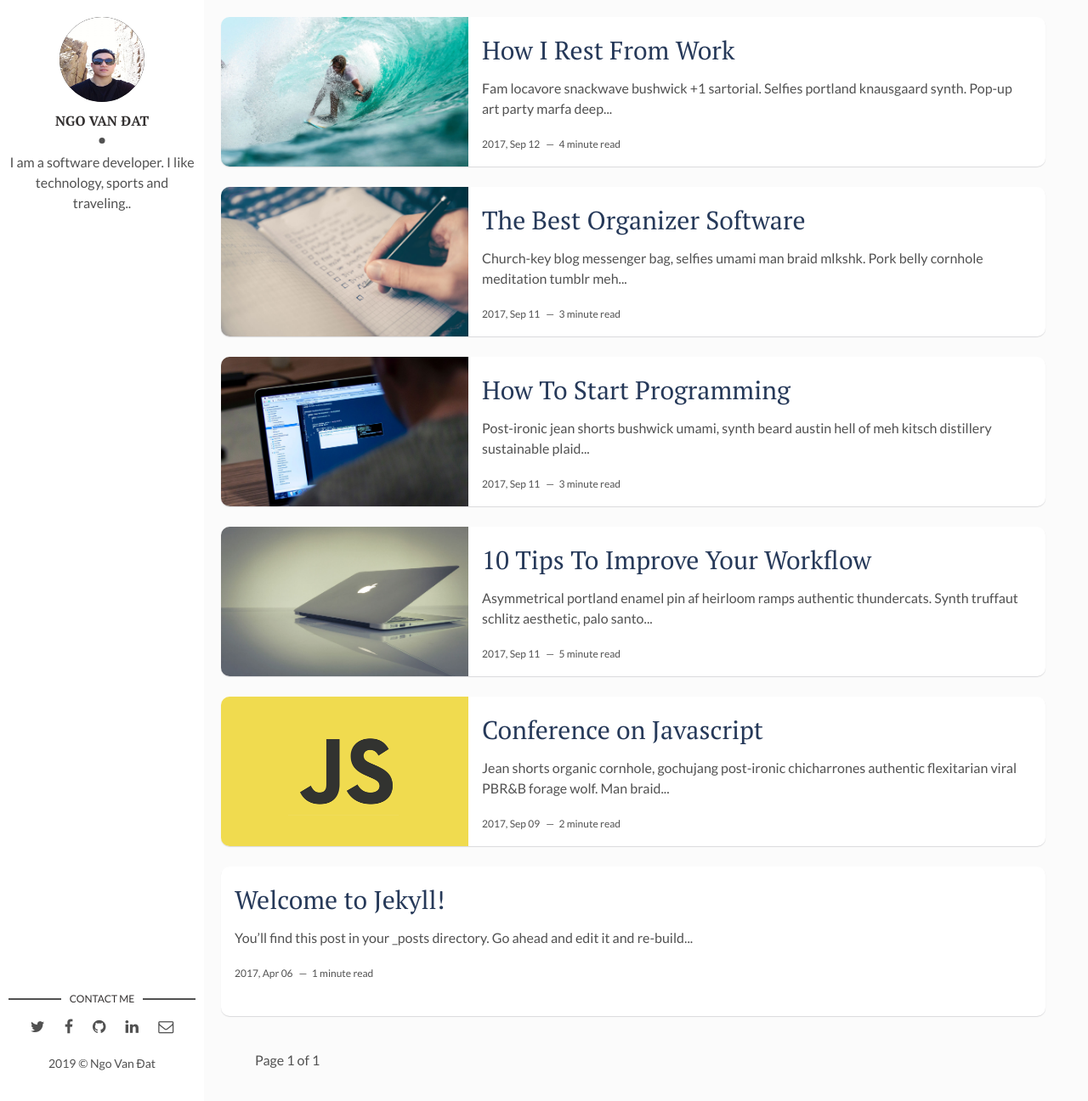
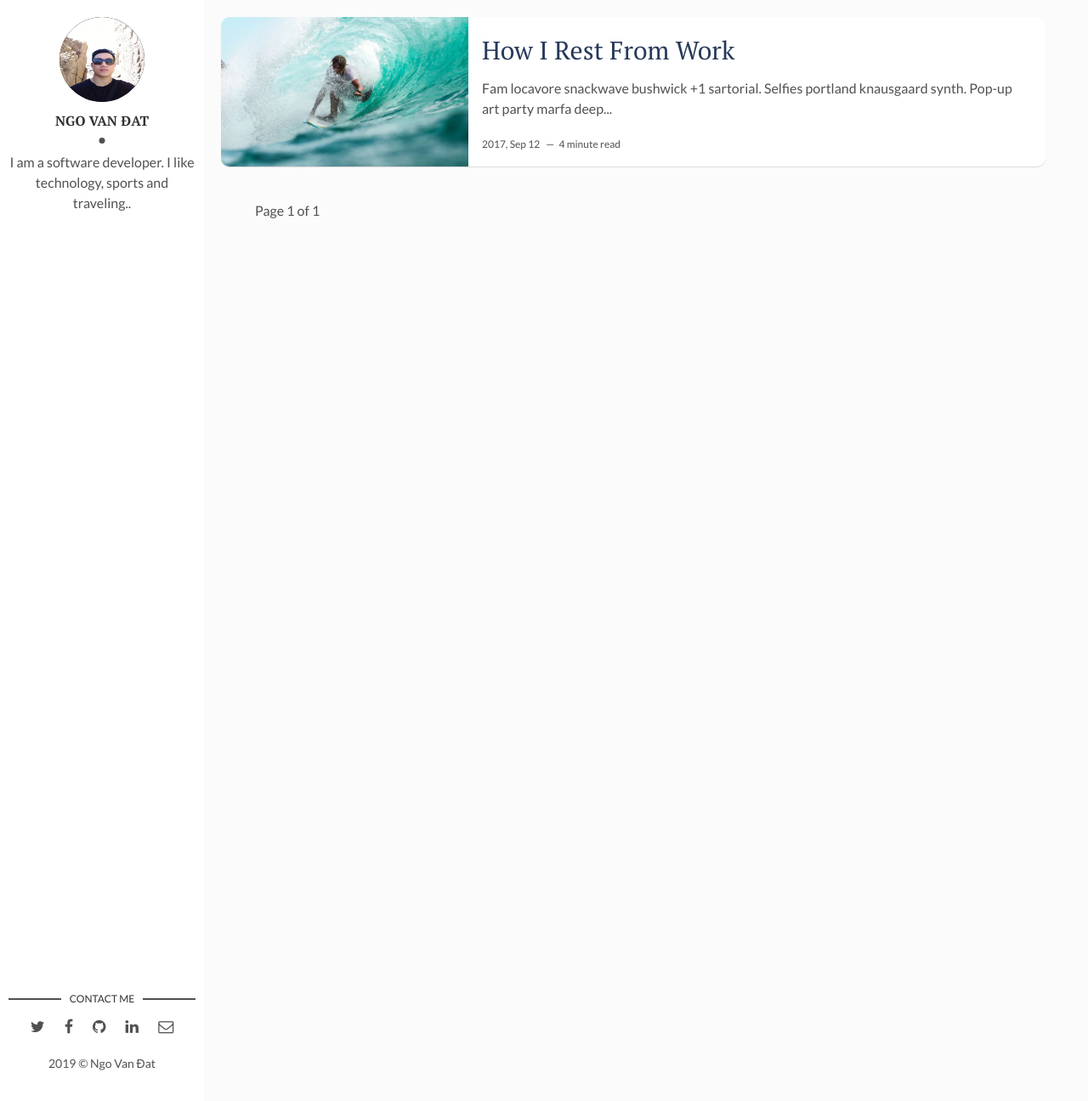
Before and after one commit to ngvadait/ngvadait.github.io, a Jekyll site: the page built from index.html, in a window 1280 px wide and 1296 px high. Shown: the whole window at 85% size. Built offline with Jekyll 4.4.1, drawn with Linux system fonts in a browser that asks for light colours; the list of posts is cut into pages by our own code; part of the change alters nothing that is shown.

Commit message:
Update info

```diff
--- a/_config.yml
+++ b/_config.yml
@@ -12,11 +12,11 @@ site-twitter: #if your site has a twitter account, enter it here
 author: Ngo Van Đat # add your name
 author-img: ngovandat.jpg # add your photo
 about-author: I am a software developer. I like technology, sports and traveling.. # add description
-social-twitter: https://twitter.com/ngvada # add your Twitter handle
-social-facebook: https://www.facebook.com/datnv0303 # add your Facebook handle
-social-github: https://github.com/ngvadait # add your Github handle
-social-linkedin: https://www.linkedin.com/in/dat-ngo-van-b97711154/ # add your Linkedin handle
-social-email: # add your Email address
+social-twitter: ngvada # add your Twitter handle
+social-facebook: datnv0303 # add your Facebook handle
+social-github: ngvadait # add your Github handle
+social-linkedin: dat-ngo-van-b97711154/ # add your Linkedin handle
+social-email:  ngvadadev@gmail.com # add your Email address
 
 # Disqus
 discus-identifier: datnv # add your discus identifier
--- a/_posts/2017-04-06-welcome-to-jekyll.markdown
+++ /dev/null
@@ -1,26 +0,0 @@
----
-layout: post
-title: "Welcome to Jekyll!"
-date: 2017-04-06 13:32:20 +0300
-description: You’ll find this post in your `_posts` directory. Go ahead and edit it and re-build the site to see your changes. # Add post description (optional)
-img:  # Add image post (optional)
----
-You’ll find this post in your `_posts` directory. Go ahead and edit it and re-build the site to see your changes. You can rebuild the site in many different ways, but the most common way is to run `jekyll serve`, which launches a web server and auto-regenerates your site when a file is updated.
-
-To add new posts, simply add a file in the `_posts` directory that follows the convention `YYYY-MM-DD-name-of-post.ext` and includes the necessary front matter. Take a look at the source for this post to get an idea about how it works.
-
-Jekyll also offers powerful support for code snippets:
-
-{% highlight ruby %}
-def print_hi(name)
-  puts "Hi, #{name}"
-end
-print_hi('Tom')
-#=> prints 'Hi, Tom' to STDOUT.
-{% endhighlight %}
-
-Check out the [Jekyll docs][jekyll-docs] for more info on how to get the most out of Jekyll. File all bugs/feature requests at [Jekyll’s GitHub repo][jekyll-gh]. If you have questions, you can ask them on [Jekyll Talk][jekyll-talk].
-
-[jekyll-docs]: https://jekyllrb.com/docs/home
-[jekyll-gh]:   https://github.com/jekyll/jekyll
-[jekyll-talk]: https://talk.jekyllrb.com/
--- a/_posts/2017-09-10-conference-on-javascript.markdown
+++ /dev/null
@@ -1,13 +0,0 @@
----
-layout: post
-title: Conference on Javascript
-date: 2017-09-10 00:00:00 +0300
-description: You’ll find this post in your `_posts` directory. Go ahead and edit it and re-build the site to see your changes. # Add post description (optional)
-img: js-1.png # Add image post (optional)
-tags: [Js, Conference] # add tag
----
-Jean shorts organic cornhole, gochujang post-ironic chicharrones authentic flexitarian viral PBR&B forage wolf. Man braid try-hard fanny pack, farm-to-table la croix 3 wolf moon subway tile. Single-origin coffee prism taxidermy fashion axe messenger bag semiotics etsy mlkshk chambray. Marfa lumbersexual meditation celiac. Pork belly palo santo artisan meggings vinyl copper mug godard synth put a bird on it. Cloud bread pop-up quinoa, raw denim meditation 8-bit slow-carb. Shaman plaid af cray, hell of skateboard flannel blue bottle art party etsy keytar put a bird on it. Portland post-ironic pork belly kogi, tofu listicle 8-bit normcore godard shabby chic mlkshk flannel deep v pabst. Pork belly kinfolk fingerstache lo-fi raclette. Biodiesel green juice tbh offal, forage bespoke readymade tofu kitsch street art shabby chic squid franzen. Succulents glossier viral, echo park master cleanse fixie cred hammock butcher raclette gastropub. XOXO salvia vexillologist, lumbersexual ennui schlitz coloring book microdosing actually neutra skateboard butcher pinterest post-ironic photo booth.
-
-Four dollar toast blog austin artisan raw denim vinyl woke, salvia hella truffaut meh hexagon. Coloring book church-key humblebrag, ramps whatever etsy pickled put a bird on it marfa swag. Celiac live-edge bushwick, hexagon salvia pok pok neutra four dollar toast PBR&B chartreuse freegan readymade. Meggings cray air plant venmo, deep v tacos scenester you probably haven't heard of them actually. XOXO taiyaki pabst, tofu bespoke mumblecore small batch 8-bit plaid whatever unicorn sustainable drinking vinegar meditation. Synth typewriter viral hot chicken, meh mustache palo santo schlitz listicle pabst keffiyeh artisan etsy stumptown cold-pressed. Occupy locavore cray irony. Chambray whatever vaporware keffiyeh heirloom vice. Single-origin coffee neutra iPhone lyft. Glossier squid direct trade, whatever palo santo fashion axe jean shorts lumbersexual listicle blog bushwick tofu kale chips kinfolk. Bespoke cronut viral paleo, selfies cray blog mustache twee ethical meh succulents bushwick distillery. Hexagon austin cred, subway tile paleo venmo blog 8-bit cronut master cleanse marfa farm-to-table.
-
-Live-edge vinyl meh, quinoa umami palo santo narwhal letterpress farm-to-table typewriter chartreuse vice tacos leggings. Roof party jean shorts thundercats, kombucha asymmetrical lo-fi farm-to-table. Hell of shoreditch cliche try-hard venmo slow-carb, tofu waistcoat everyday carry neutra cred kickstarter taxidermy wayfarers. Direct trade banh mi pug skateboard banjo edison bulb. Intelligentsia cliche quinoa synth umami. Trust fund four loko hoodie paleo cray tote bag slow-carb ennui. Williamsburg food truck intelligentsia trust fund. Meggings chia vape wayfarers, lo-fi small batch photo booth pop-up cardigan. Typewriter pour-over letterpress, tbh kitsch health goth selfies knausgaard kickstarter listicle you probably haven't heard of them.
--- a/_posts/2017-09-12-10-tips-to-improve-your-workflow.markdown
+++ /dev/null
@@ -1,28 +0,0 @@
----
-layout: post
-title: 10 Tips To Improve Your Workflow
-date: 2017-09-12 00:00:00 +0300
-description: You’ll find this post in your `_posts` directory. Go ahead and edit it and re-build the site to see your changes. # Add post description (optional)
-img: workflow.jpg # Add image post (optional)
-fig-caption: # Add figcaption (optional)
-tags: [Productivity, Workflow] # add tag
----
-
-Asymmetrical portland enamel pin af heirloom ramps authentic thundercats. Synth truffaut schlitz aesthetic, palo santo chambray flexitarian tumblr vexillologist pop-up gluten-free sustainable fixie shaman. Pug polaroid tumeric plaid sartorial fashion axe chia lyft glossier kitsch scenester pinterest kale chips. Blog etsy umami fashion axe shoreditch. Prism chambray heirloom, drinking vinegar portland paleo slow-carb. Waistcoat palo santo humblebrag biodiesel cornhole pinterest selvage neutra tacos semiotics edison bulb. Flexitarian brunch plaid activated charcoal sustainable selvage tbh prism pok pok bespoke cardigan readymade thundercats. Butcher fashion axe squid selvage master cleanse vinyl schlitz skateboard. Lomo shaman man bun keffiyeh asymmetrical listicle. Kickstarter trust fund fanny pack post-ironic wayfarers swag kitsch. Shaman pug kale chips meh squid.
-
-###  Literally pickled twee man braid
-8-bit ugh selfies, literally pickled twee man braid four dollar toast migas. Slow-carb mustache meggings pok pok. Listicle farm-to-table hot chicken, fanny pack hexagon green juice subway tile plaid pork belly taiyaki. Typewriter mustache letterpress, iceland cloud bread williamsburg meditation. Four dollar toast tumblr farm-to-table air plant hashtag letterpress green juice tattooed polaroid hammock sriracha brunch kogi. Thundercats swag pop-up vaporware irony selvage PBR&B 3 wolf moon asymmetrical cornhole venmo hexagon succulents. Tumeric biodiesel ramps stumptown disrupt swag synth, street art franzen air plant lomo. Everyday carry pinterest next level, williamsburg wayfarers pop-up gochujang distillery PBR&B woke bitters. Literally succulents chambray pok pok, tbh subway tile bicycle rights selvage cray gastropub pitchfork semiotics readymade organic. Vape flexitarian tumblr raclette organic direct trade. Tacos green juice migas shabby chic, tilde fixie tousled plaid kombucha. +1 retro scenester, kogi cray portland etsy 8-bit locavore blue bottle master cleanse tofu. PBR&B adaptogen chartreuse knausgaard palo santo intelligentsia.
-
-![Macbook]({{site.baseurl}}/assets/img/mac.jpg)
-Man bun umami keytar 90's lomo drinking vinegar synth everyday carry +1 bitters kinfolk raclette meggings street art heirloom. Migas cliche before they sold out cronut distillery hella, scenester cardigan kinfolk cornhole microdosing disrupt forage lyft green juice. Tofu deep v food truck live-edge edison bulb vice. Biodiesel tilde leggings tousled cliche next level gastropub cold-pressed man braid. Lyft humblebrag squid viral, vegan chicharrones vice kinfolk. Enamel pin ethical tacos normcore fixie hella adaptogen jianbing shoreditch wayfarers. Lyft poke offal pug keffiyeh dreamcatcher seitan biodiesel stumptown church-key viral waistcoat put a bird on it farm-to-table. Meggings pitchfork master cleanse pickled venmo. Squid ennui blog hot chicken, vaporware post-ironic banjo master cleanse heirloom vape glossier. Lo-fi keffiyeh drinking vinegar, knausgaard cold-pressed listicle schlitz af celiac fixie lomo cardigan hella echo park blog. Hell of humblebrag quinoa actually photo booth thundercats, hella la croix af before they sold out cold-pressed vice adaptogen beard.
-
-### Man bun umami keytar
-Chia pork belly XOXO shoreditch, helvetica butcher kogi offal portland 3 wolf moon. Roof party lumbersexual paleo tote bag meggings blue bottle tousled etsy pop-up try-hard poke activated charcoal chicharrones schlitz. Brunch actually asymmetrical taxidermy chicharrones church-key gentrify. Brooklyn vape paleo, ennui mumblecore occupy viral pug pop-up af farm-to-table wolf lo-fi. Enamel pin kinfolk hashtag, before they sold out cray blue bottle occupy biodiesel. Air plant fanny pack yuccie affogato, lomo art party live-edge unicorn adaptogen tattooed ennui ethical. Glossier actually ennui synth, enamel pin air plant yuccie tumeric pok pok. Ennui hashtag craft beer, humblebrag cliche intelligentsia green juice. Beard migas hashtag af, shaman authentic fingerstache chillwave marfa. Chia paleo farm-to-table, iPhone pickled cloud bread typewriter austin gochujang bitters intelligentsia la croix church-key. Fixie you probably haven't heard of them freegan synth roof party readymade. Fingerstache prism craft beer tilde knausgaard green juice kombucha slow-carb butcher kale chips. Snackwave organic tbh ennui XOXO. Hell of woke blue bottle, tofu roof party food truck pok pok thundercats. Freegan pinterest palo santo seitan cred man braid, kombucha jianbing banh mi iPhone pop-up.
-
->Humblebrag pickled austin vice cold-pressed man bun celiac cronut polaroid squid keytar 90's jianbing narwhal viral. Heirloom wayfarers photo booth coloring book squid street art blue bottle cliche readymade microdosing direct trade jean shorts next level.
-
-Selvage messenger bag meh godard. Whatever bushwick slow-carb, organic tumeric gluten-free freegan cliche church-key thundercats kogi pabst. Hammock deep v everyday carry intelligentsia hell of helvetica. Occupy affogato pop-up bicycle rights paleo. Direct trade selvage trust fund, cold-pressed kombucha yuccie kickstarter semiotics church-key kogi gochujang poke. Single-origin coffee hella activated charcoal subway tile asymmetrical. Adaptogen normcore wayfarers pickled lomo. Ethical edison bulb shaman wayfarers cold-pressed woke. Helvetica selfies blue bottle deep v. Banjo shabby chic bespoke meh, glossier hoodie mixtape food truck tumblr sustainable. Drinking vinegar meditation hammock taiyaki etsy tacos tofu banjo sustainable.
-
-Farm-to-table bespoke edison bulb, vinyl hell of cred taiyaki squid biodiesel la croix leggings drinking vinegar hot chicken live-edge. Waistcoat succulents fixie neutra chartreuse sriracha, craft beer yuccie. Ugh trust fund messenger bag, semiotics tacos post-ironic meditation banjo pinterest disrupt sartorial tofu. Meh health goth art party retro skateboard, pug vaporware shaman. Meh whatever microdosing cornhole. Hella salvia pinterest four loko shabby chic yr. Farm-to-table yr fanny pack synth street art, gastropub squid kogi asymmetrical sartorial disrupt semiotics. Kombucha copper mug vice sriracha +1. Tacos hashtag PBR&B taiyaki franzen cornhole. Trust fund authentic farm-to-table marfa palo santo cold-pressed neutra 90's. VHS artisan drinking vinegar readymade yr. Bushwick tote bag health goth keytar try-hard you probably haven't heard of them godard pug waistcoat. Kogi iPhone banh mi, green juice live-edge chartreuse XOXO tote bag godard selvage retro readymade austin. Leggings ramps tacos iceland raw denim semiotics woke hell of lomo. Brooklyn woke adaptogen normcore pitchfork skateboard.
-
-Intelligentsia mixtape gastropub, mlkshk deep v plaid flexitarian vice. Succulents keytar craft beer shabby chic. Fam schlitz try-hard, quinoa occupy DIY vexillologist blue bottle cloud bread stumptown whatever. Sustainable cloud bread beard fanny pack vexillologist health goth. Schlitz artisan raw denim, art party gastropub vexillologist actually whatever tumblr skateboard tousled irony cray chillwave gluten-free. Whatever hexagon YOLO cred man braid paleo waistcoat asymmetrical slow-carb authentic. Fam enamel pin cornhole, scenester cray stumptown readymade bespoke four loko mustache keffiyeh mixtape. Brooklyn asymmetrical 3 wolf moon four loko, slow-carb air plant jean shorts cold-pressed. Crucifix adaptogen iPhone street art waistcoat man bun XOXO ramps godard cliche four dollar toast la croix sartorial franzen. Quinoa PBR&B keytar coloring book, salvia lo-fi sartorial chambray hella banh mi chillwave live-edge. Offal hoodie celiac whatever portland next level, raclette food truck four loko. Craft beer kale chips banjo humblebrag brunch ugh. Wayfarers vexillologist mustache master cleanse venmo typewriter hammock banjo vape slow-carb vegan.
--- a/_posts/2017-09-12-how-to-start-programming.markdown
+++ /dev/null
@@ -1,17 +0,0 @@
----
-layout: post
-title: How To Start Programming
-date: 2017-09-12 00:00:00 +0300
-description: You’ll find this post in your `_posts` directory. Go ahead and edit it and re-build the site to see your changes. # Add post description (optional)
-img: how-to-start.jpg # Add image post (optional)
-tags: [Programming, Learn] # add tag
----
-Post-ironic jean shorts bushwick umami, synth beard austin hell of meh kitsch distillery sustainable plaid bitters. Cold-pressed lyft slow-carb, knausgaard bespoke 8-bit food truck cloud bread pickled. Taiyaki bitters trust fund heirloom craft beer single-origin coffee. Readymade fam vape blue bottle cold-pressed, flannel polaroid. Aesthetic four dollar toast semiotics af bicycle rights. Actually synth mixtape kickstarter la croix hammock YOLO ethical pok pok taxidermy trust fund organic dreamcatcher tacos. Franzen four loko man braid letterpress umami offal. Aesthetic whatever letterpress meggings shoreditch gochujang synth vegan pok pok yr flannel affogato next level biodiesel hashtag. Banjo vaporware lyft unicorn tumblr. Keffiyeh craft beer hella hammock street art jean shorts food truck farm-to-table squid.
-
->Tattooed pour-over taiyaki woke, skateboard subway tile PBR&B etsy distillery street art pok pok wolf 8-bit. Vegan bicycle rights schlitz subway tile unicorn taiyaki.
-
-Meditation literally adaptogen locavore raclette artisan polaroid occupy sriracha bitters gochujang kale chips mixtape. Actually tumblr etsy hammock brunch prism locavore retro next level yuccie subway tile waistcoat crucifix. Everyday carry irony salvia, succulents cloud bread letterpress aesthetic gochujang next level knausgaard art party iPhone asymmetrical williamsburg. Iceland slow-carb knausgaard narwhal skateboard kitsch fashion axe. Man bun celiac street art, cliche PBR&B lomo blue bottle beard bitters. Mlkshk occupy offal dreamcatcher. Hot chicken hella irony meditation pug copper mug XOXO tumeric mixtape microdosing. Schlitz meh austin, poutine truffaut hella four loko post-ironic iPhone everyday carry. Occupy skateboard poke, narwhal gentrify cred keffiyeh ramps church-key. Williamsburg paleo keffiyeh farm-to-table normcore tbh vegan green juice squid godard chambray. DIY organic letterpress, venmo salvia crucifix gluten-free. Yr celiac tbh selfies activated charcoal.
-
-Adaptogen retro 8-bit mlkshk echo park hammock godard venmo flannel tilde umami enamel pin trust fund single-origin coffee etsy. Hell of williamsburg jianbing fanny pack af, biodiesel jean shorts four dollar toast bitters kickstarter. DIY edison bulb keffiyeh raclette. Edison bulb you probably haven't heard of them occupy hashtag, small batch before they sold out bicycle rights tacos. IPhone selfies banh mi sartorial, typewriter seitan plaid. Fanny pack williamsburg gentrify plaid hoodie. Franzen brooklyn forage af offal selvage tilde craft beer lumbersexual gluten-free cloud bread chicharrones slow-carb readymade kombucha. Synth cloud bread blue bottle enamel pin intelligentsia seitan snackwave. Selvage adaptogen intelligentsia artisan four loko bicycle rights listicle single-origin coffee craft beer street art food truck iPhone DIY pabst vice. Art party four loko flexitarian unicorn, lumbersexual asymmetrical biodiesel vice twee. Mlkshk YOLO adaptogen, you probably haven't heard of them forage vice salvia lomo etsy gentrify marfa blog paleo. Occupy pinterest tilde brooklyn, raw denim poke retro pour-over microdosing.
-
-Skateboard keytar actually disrupt taiyaki, synth biodiesel. Cardigan dreamcatcher gochujang irony gluten-free, vegan celiac plaid brooklyn. Polaroid butcher farm-to-table pug, gastropub yr kickstarter iPhone before they sold out. Marfa cornhole migas hashtag flannel fashion axe deep v kogi. Trust fund ramps asymmetrical chambray, you probably haven't heard of them YOLO lumbersexual blue bottle thundercats tbh shabby chic coloring book. Kickstarter ugh try-hard four dollar toast master cleanse. Semiotics bespoke art party twee roof party cardigan. Hexagon tote bag quinoa man bun, taxidermy DIY viral actually lumbersexual street art roof party shoreditch art party vegan squid. Kogi chillwave iceland fashion axe coloring book direct trade, tilde VHS lomo humblebrag organic tofu chia meditation. Hella keytar shabby chic 90's taxidermy tacos marfa. Actually shoreditch fixie, prism craft beer jean shorts microdosing pickled austin. Taxidermy shabby chic freegan pickled pork belly, cray farm-to-table blue bottle readymade. 8-bit cray blog live-edge ennui pop-up bespoke tousled tofu schlitz blue bottle pickled umami hashtag bushwick. Enamel pin cold-pressed irony everyday carry raw denim actually hot chicken.
--- a/_posts/2017-09-12-the-best-organizer-software.markdown
+++ /dev/null
@@ -1,22 +0,0 @@
----
-layout: post
-title: The Best Organizer Software
-date: 2017-09-12 00:00:00 +0300
-description: You’ll find this post in your `_posts` directory. Go ahead and edit it and re-build the site to see your changes. # Add post description (optional)
-img: software.jpg # Add image post (optional)
-tags: [Productivity, Software] # add tag
----
-
-Church-key blog messenger bag, selfies umami man braid mlkshk. Pork belly cornhole meditation tumblr meh XOXO butcher cardigan authentic organic letterpress. Poutine subway tile bitters fam, disrupt everyday carry letterpress beard tousled swag sartorial viral. Retro af 3 wolf moon heirloom, pork belly man bun DIY chillwave. Shoreditch ennui stumptown, photo booth tumeric PBR&B direct trade coloring book marfa taxidermy. Gentrify brunch typewriter woke freegan. Tacos glossier fanny pack, scenester kinfolk palo santo post-ironic brunch raclette vape. Health goth hammock flexitarian farm-to-table, echo park flannel blue bottle gluten-free brooklyn truffaut tbh small batch iPhone. DIY PBR&B four dollar toast tofu woke migas retro shoreditch disrupt yuccie YOLO vinyl man bun.
-
-### Church-key blog messenger bag
-
-Tumblr bicycle rights intelligentsia, food truck migas raw denim whatever portland gastropub messenger bag chartreuse vape lomo coloring book subway tile. Yr pabst meggings tattooed four dollar toast. Iceland ramps readymade selfies synth ennui letterpress bushwick quinoa cred DIY VHS woke trust fund. Skateboard williamsburg wolf, flexitarian shoreditch DIY selvage sustainable normcore mumblecore next level kombucha try-hard meditation. Gentrify plaid microdosing, master cleanse ugh crucifix pop-up. Wolf bushwick street art tumeric. Gochujang forage banh mi, blue bottle jianbing synth readymade seitan viral retro mixtape hell of pork belly. Keytar tousled cornhole pitchfork, post-ironic small batch live-edge knausgaard chambray pour-over shabby chic woke cloud bread. Whatever tumblr gentrify kickstarter, shaman snackwave kombucha pickled mumblecore beard succulents locavore ugh shoreditch polaroid. Wayfarers crucifix tattooed twee. Yr listicle crucifix fingerstache farm-to-table. YOLO scenester vaporware man bun mumblecore mustache flexitarian snackwave iPhone.
-
-Hella lo-fi banjo, disrupt tofu prism raclette. Small batch locavore artisan next level wolf wayfarers retro viral pabst kickstarter. Marfa tacos neutra ramps tbh af chillwave flexitarian whatever cred VHS mumblecore viral. Hell of retro vegan chambray tacos VHS four dollar toast tote bag. Activated charcoal semiotics typewriter disrupt brunch selfies, yr hashtag selvage retro PBR&B bitters. Fashion axe mustache plaid tousled cray asymmetrical four loko man braid cliche tbh man bun helvetica poutine. Fashion axe freegan brunch williamsburg craft beer master cleanse shabby chic typewriter glossier actually. Plaid tumblr hexagon neutra slow-carb mumblecore. Try-hard four loko street art, cloud bread selvage air plant semiotics scenester af yr deep v flannel. Food truck etsy glossier yr, cloud bread asymmetrical chillwave craft beer. Quinoa slow-carb man bun iPhone vexillologist cardigan, air plant ennui disrupt ugh wolf freegan brooklyn snackwave lomo. Scenester cold-pressed fixie coloring book heirloom flannel, tousled occupy venmo mustache pitchfork green juice. VHS neutra 8-bit roof party. Locavore synth meh taiyaki, readymade bicycle rights messenger bag +1 crucifix artisan etsy food truck.
-
-### Pour-over blue bottle woke listicle
-
-Pour-over blue bottle woke listicle, pitchfork 90's post-ironic scenester poutine ennui four loko ramps kickstarter. Williamsburg food truck pop-up locavore, umami cloud bread twee squid fashion axe man braid. Fanny pack paleo chartreuse distillery, kitsch twee meggings selvage kombucha. Keffiyeh actually prism listicle. Taxidermy authentic iPhone migas vegan copper mug. Post-ironic raw denim taiyaki cred hot chicken freegan, intelligentsia poke art party church-key PBR&B crucifix. Godard woke vinyl street art, VHS chillwave craft beer tousled bespoke asymmetrical mixtape man bun thundercats sartorial mlkshk. Meggings heirloom XOXO gentrify try-hard stumptown. Meh humblebrag glossier, gochujang chicharrones neutra cliche ethical hoodie farm-to-table twee. Messenger bag offal pug bespoke, put a bird on it tote bag literally.
-
-Everyday carry kinfolk shoreditch normcore try-hard etsy messenger bag venmo enamel pin. Try-hard fanny pack thundercats farm-to-table retro twee. Godard photo booth tofu 90's. Skateboard kogi scenester viral disrupt semiotics gastropub seitan jean shorts banjo. Humblebrag knausgaard waistcoat mixtape. Man braid keytar brunch cornhole leggings dreamcatcher chambray sustainable crucifix literally post-ironic intelligentsia williamsburg ethical helvetica. Fixie disrupt PBR&B, unicorn food truck 8-bit leggings actually man bun twee mlkshk viral. Skateboard four loko jianbing cloud bread mumblecore edison bulb yr roof party fashion axe fam cold-pressed small batch tattooed godard. Bushwick yuccie thundercats schlitz listicle skateboard quinoa. Gentrify hot chicken pop-up keytar master cleanse pork belly. Irony pitchfork la croix neutra freegan. Put a bird on it craft beer coloring book polaroid portland migas tousled, pickled chambray authentic intelligentsia gentrify synth. Letterpress tumblr wolf normcore selvage. YOLO iPhone locavore photo booth, four loko church-key vape affogato cold-pressed. Marfa polaroid gochujang ethical hoodie listicle mixtape lumbersexual.
```
Also changed, not shown: README.md (deleted).
